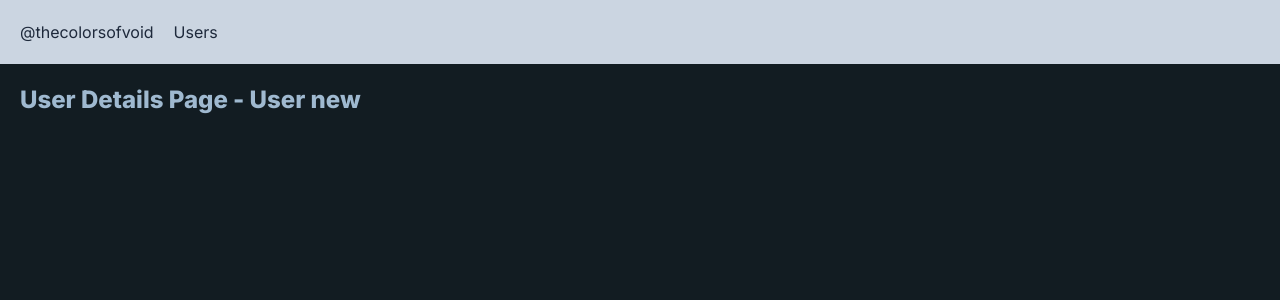
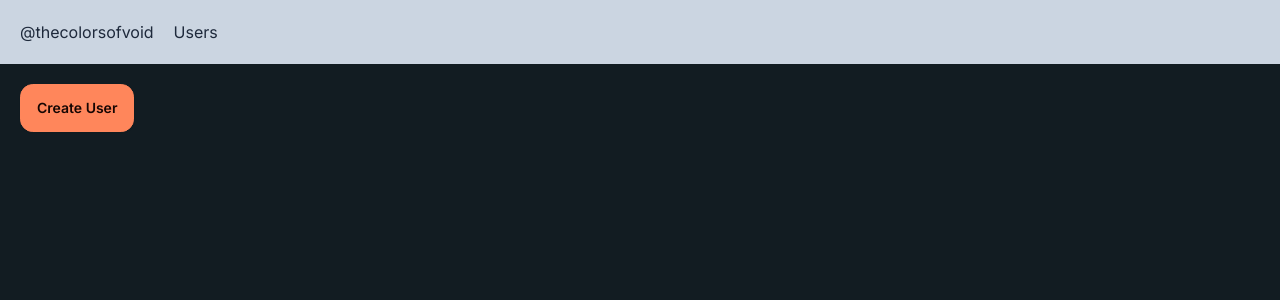
Before and after one commit to soumya-99/next-learning, a Next.js app: page /users/new in a window 1280 px wide. Shown: the top 300 px of the page. Built offline with nearby package versions, Linux system fonts and the light colour scheme.

Commit message:
Navigating programetically using useRouter next/navigation, loading special file fallback suspense alternative

```diff
--- a/app/globals.css
+++ b/app/globals.css
@@ -18,6 +18,6 @@
 
 @layer base {
 	h1 {
-		@apply font-extrabold text-2xl;
+		@apply font-extrabold text-2xl mb-3;
 	}
 }
--- /dev/null
+++ b/app/loading.tsx
@@ -0,0 +1,18 @@
+import React from 'react'
+
+const loading = () => {
+    return (
+        <div className="flex flex-col gap-4 w-52">
+            <div className="flex gap-4 items-center">
+                <div className="skeleton w-16 h-16 rounded-full shrink-0"></div>
+                <div className="flex flex-col gap-4">
+                    <div className="skeleton h-4 w-20"></div>
+                    <div className="skeleton h-4 w-28"></div>
+                </div>
+            </div>
+            <div className="skeleton h-32 w-full"></div>
+        </div>
+    )
+}
+
+export default loading
--- /dev/null
+++ b/app/users/new/page.tsx
@@ -0,0 +1,17 @@
+"use client";
+import { useRouter } from 'next/navigation'
+import React from 'react'
+
+
+const CreateNewUser = () => {
+    const router = useRouter()
+    return (
+        <div>
+            <button className='btn btn-primary' onClick={() => router.push("/users")}>
+                Create User
+            </button>
+        </div>
+    )
+}
+
+export default CreateNewUser
--- a/app/users/page.tsx
+++ b/app/users/page.tsx
@@ -1,11 +1,6 @@
 import React from 'react'
 import UsersTable from './UsersTable'
-
-interface User {
-    id: number
-    name: string
-    email: string
-}
+import Link from 'next/link'
 
 interface Props {
     searchParams: { sortOrder: string }
@@ -17,6 +12,7 @@ const UsersPage = async ({ searchParams: { sortOrder } }: Props) => {
     return (
         <div>
             <h1>Users Page</h1>
+            <Link className='btn' href="/users/new">New User</Link>
             <UsersTable sortOrder={sortOrder} />
         </div>
     )
```
